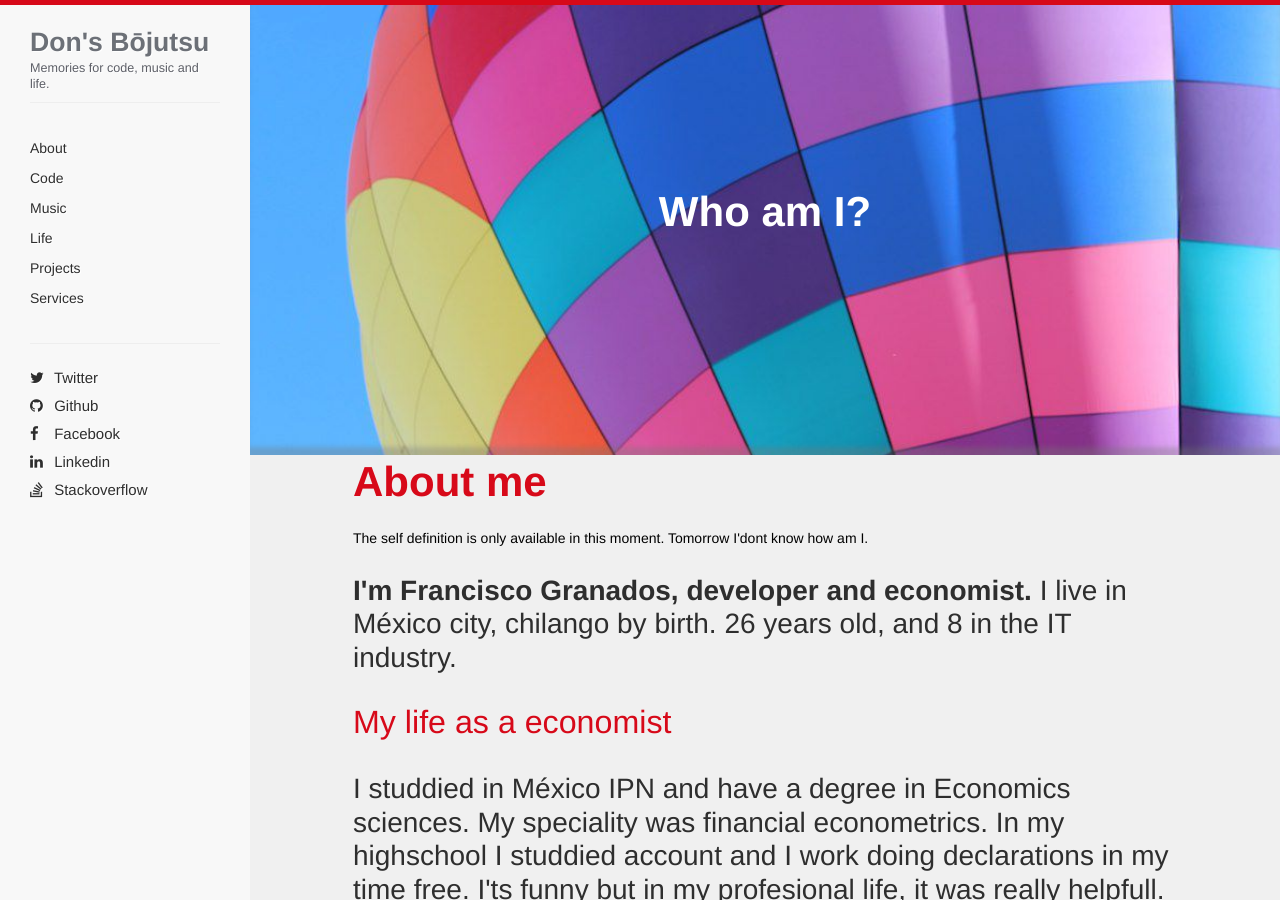
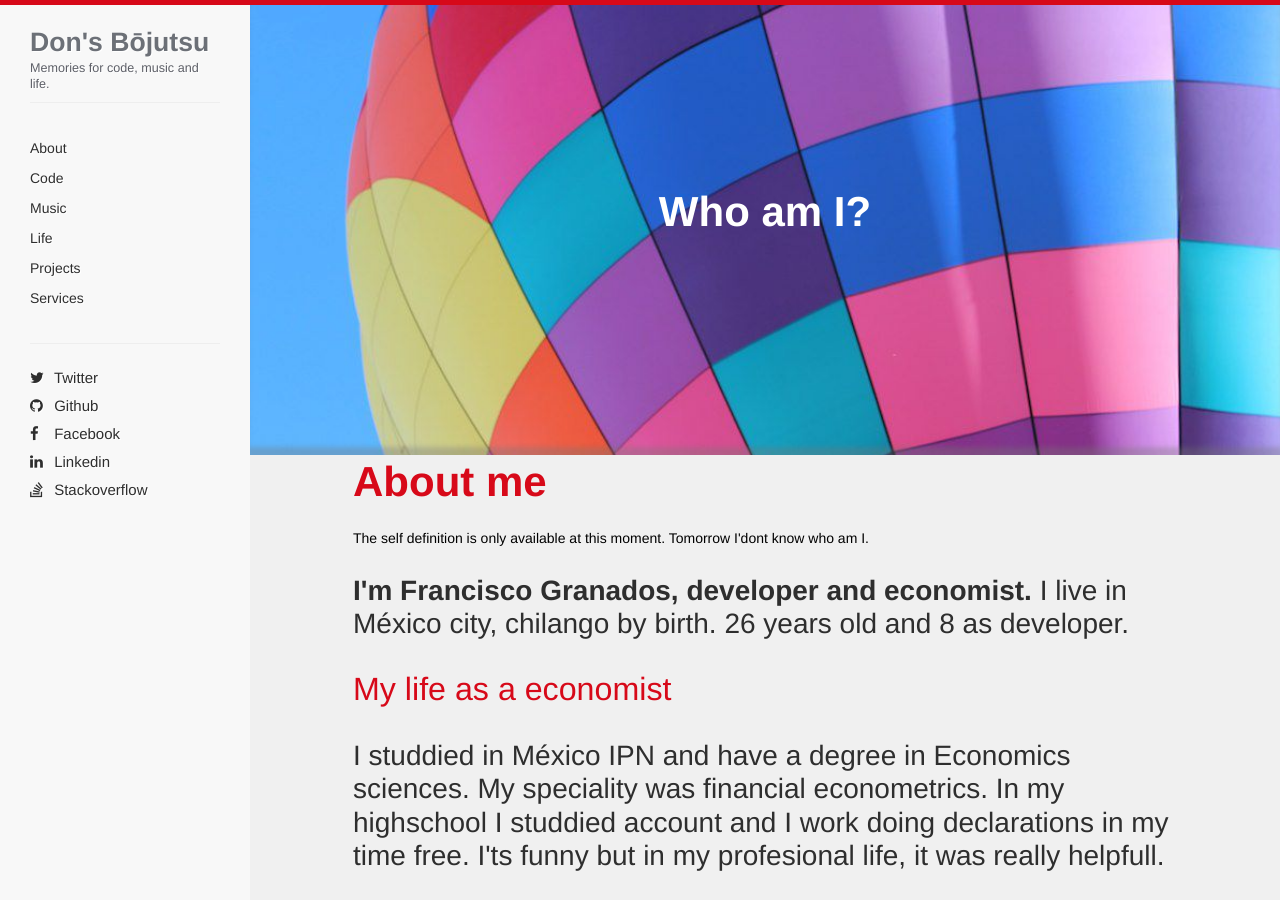
Before and after one commit to gzfrancisco/gzfrancisco.github.io, a Jekyll site: the page built from about/me/index.html, in a window 1280 px wide and 900 px high. Built offline with Jekyll 4.4.1, drawn with Linux system fonts in a browser that asks for light colours; nearby versions of some CDN libraries; Markdown is read by kramdown in place of the engine named in the settings.

Commit message:
Update about me and my services

```diff
--- a/about/me/index.html
+++ b/about/me/index.html
@@ -9,9 +9,9 @@ category: code
 
 <h1>About me</h1>
 
-<blockquote>The self definition is only available in this moment. Tomorrow I'dont know how am I.</blockquote>
+<blockquote>The self definition is only available at this moment. Tomorrow I'dont know who am I.</blockquote>
 
-<p><strong>I'm Francisco Granados, developer and economist.</strong> I live in México city, chilango by birth. 26 years old, and 8 in the IT industry.</p>
+<p><strong>I'm Francisco Granados, developer and economist.</strong> I live in México city, chilango by birth. 26 years old and 8 as developer.</p>
 
 <h3>My life as a economist</h3>
 
--- a/about/my/services/index.html
+++ b/about/my/services/index.html
@@ -12,8 +12,8 @@ category: code
 <p>These are some of my services: </p>
 
 <ul>
+  <li><strong>Create awesome products for iOS and OS X</strong></li>
   <li>Review and analysis of UX</li>
-  <li><strong>Create awesome products for iOS and OS X</strong></li>
   <li>Design backend services in Ruby (Rails and Sinatra)</li>
   <li>Personal consulting for projects on fire!</li>
   <li>Training in Web, iOS and Ruby technologies</li>
```
